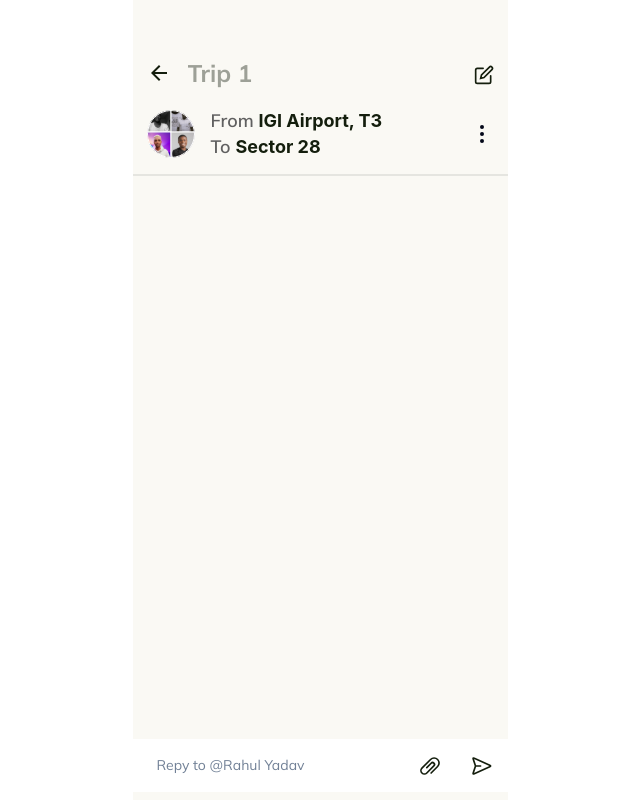
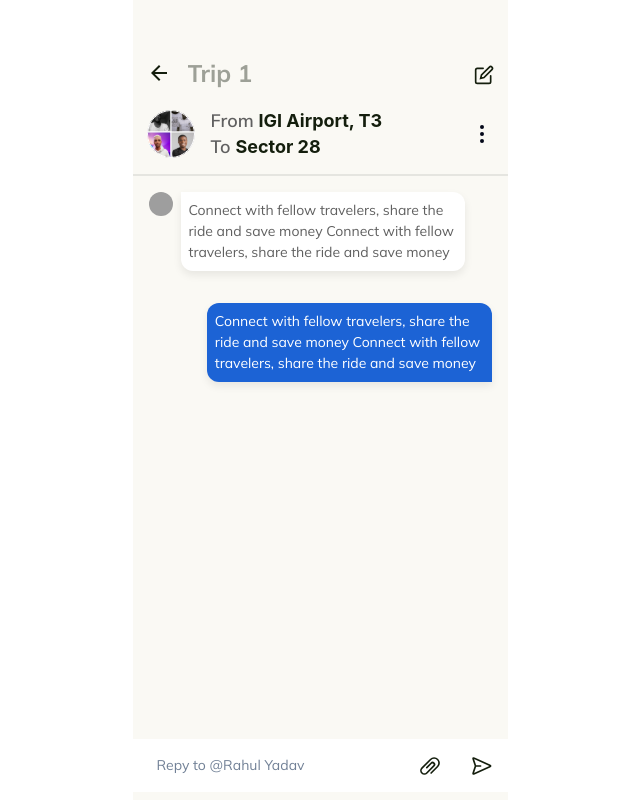
Before and after one commit to Shivam-Sharma-1/CoRider-Assignment, a React (Create React App) app: page / in a window 1280 px wide. Shown: the whole page, without its empty margins (320-960 px from the left). Built offline with nearby package versions, Linux system fonts and the light colour scheme; grey boxes are pictures that could not be loaded.

Commit message:
feat: add chat bubble component

```diff
--- a/src/App.tsx
+++ b/src/App.tsx
@@ -2,11 +2,14 @@ import './App.css';
 import { Box } from "@chakra-ui/react"
 import ChatHeader from './components/ChatHeader';
 import ChatBox from './components/ChatBox';
+import ChatBubble from './components/ChatBubble';
 
 function App() {
     return (
         <Box w="100%" h="100%" maxW={375} minH="100svh" mx="auto" bgColor="#FAF9F4">
             <ChatHeader />
+            <ChatBubble self={false} />
+            <ChatBubble self={true} />
             <ChatBox />
         </Box>
     );
--- /dev/null
+++ b/src/components/ChatBubble.tsx
@@ -0,0 +1,18 @@
+import { Avatar, Box, Text } from "@chakra-ui/react"
+
+interface ChatBubbleProps {
+    self: boolean
+}
+
+function ChatBubble({ self }: ChatBubbleProps) {
+    return (
+        <Box display="flex" gap={2} p={4} justifyContent={self ? "right" : "left"} >
+            {!self && <Avatar name='Dan Abrahmov' src='https://bit.ly/dan-abramov' size="xs" />}
+            <Box width="83%" bgColor={self ? "#1C63D5" : "white"} borderRadius={self ? "12px 12px 0px 12px" : "0px 12px 12px 12px"} boxShadow="0px 4px 8px 0px rgba(0, 0, 0, 0.08) " p={2} display="flex" justifyContent="center" alignItems="center">
+                <Text fontSize="14px" color={self ? "white" : "#606060"}>Connect with fellow travelers, share the ride and save money Connect with fellow travelers, share the ride and save money</Text>
+            </Box>
+        </Box >
+    )
+}
+
+export default ChatBubble
```
